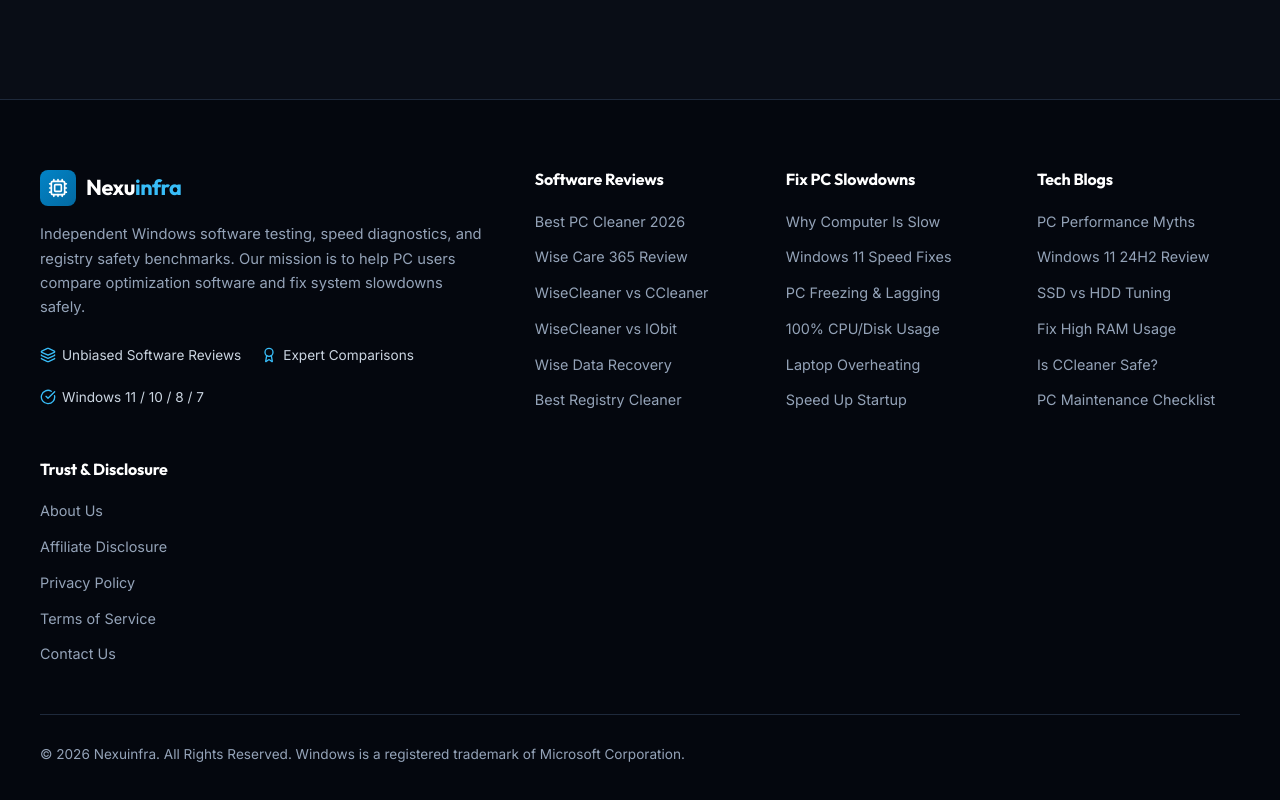
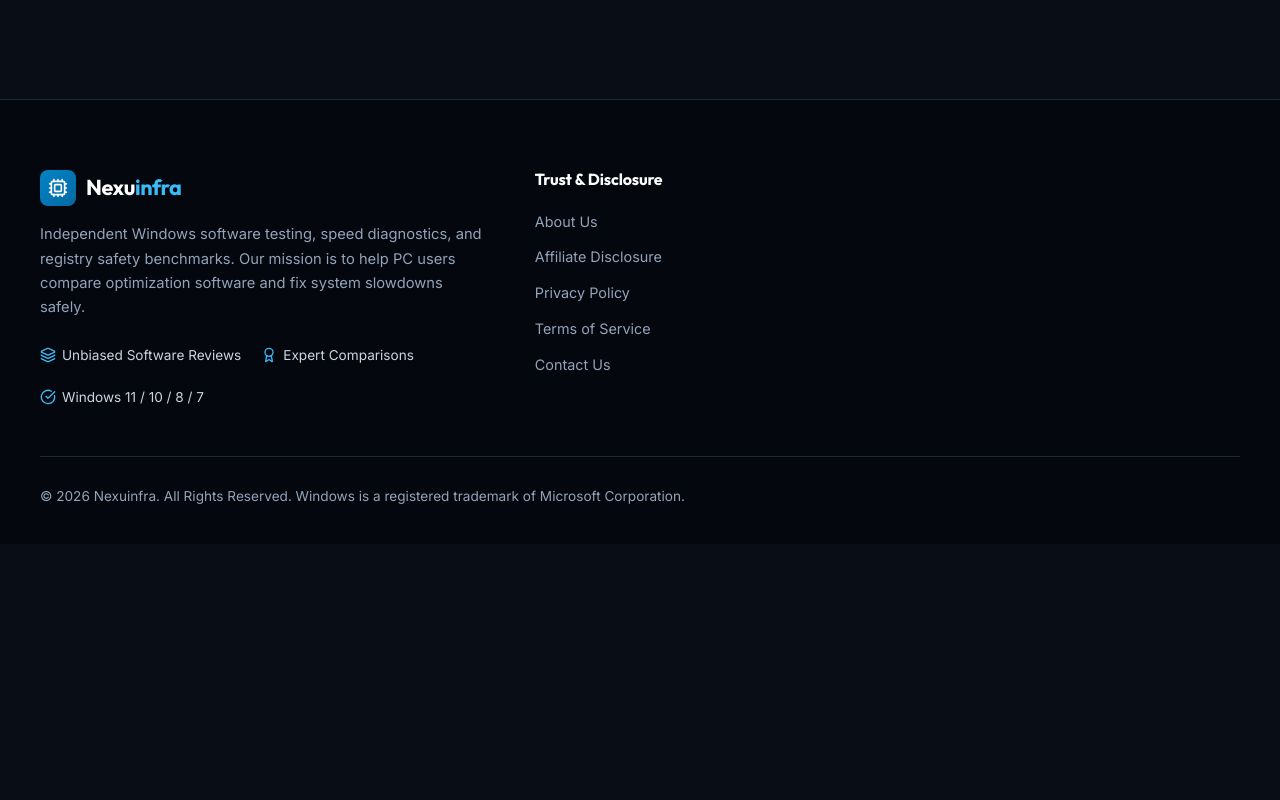
Before and after one commit to codershiveinterns-cloud/Nexuinfra, a React (Vite) app: page / in a window 1280 px wide. Shown: the part 2840-3640 px from the top of the page. After the commit the page ends 3384 px from the top, so only its background shows below. Built offline with nearby package versions, Linux system fonts and the light colour scheme.

Commit message:
Remove Software Reviews, Fix PC Slowdowns, and Tech Blogs columns from footer

```diff
--- a/src/components/Footer.jsx
+++ b/src/components/Footer.jsx
@@ -32,45 +32,6 @@ export default function Footer() {
             </div>
           </div>
 
-          {/* Quick Category Links */}
-          <div className="footer-column">
-            <h4>Software Reviews</h4>
-            <ul className="footer-links">
-              <li><Link to="/reviews/best-pc-cleaner-2026">Best PC Cleaner 2026</Link></li>
-              <li><Link to="/reviews/wise-care-365-review">Wise Care 365 Review</Link></li>
-              <li><Link to="/reviews/wisecleaner-vs-ccleaner">WiseCleaner vs CCleaner</Link></li>
-              <li><Link to="/reviews/wisecleaner-vs-iobit">WiseCleaner vs IObit</Link></li>
-              <li><Link to="/reviews/wise-data-recovery-review">Wise Data Recovery</Link></li>
-              <li><Link to="/reviews/best-free-registry-cleaner">Best Registry Cleaner</Link></li>
-            </ul>
-          </div>
-
-          {/* Troubleshoot Links */}
-          <div className="footer-column">
-            <h4>Fix PC Slowdowns</h4>
-            <ul className="footer-links">
-              <li><Link to="/blog/why-is-my-computer-so-slow">Why Computer Is Slow</Link></li>
-              <li><Link to="/blog/windows-11-running-slow-10-fixes">Windows 11 Speed Fixes</Link></li>
-              <li><Link to="/blog/pc-freezing-lagging-solutions">PC Freezing & Lagging</Link></li>
-              <li><Link to="/blog/high-cpu-disk-usage-fix">100% CPU/Disk Usage</Link></li>
-              <li><Link to="/blog/laptop-overheating-fixes">Laptop Overheating</Link></li>
-              <li><Link to="/blog/startup-taking-too-long-fix">Speed Up Startup</Link></li>
-            </ul>
-          </div>
-
-          {/* Tech Blogs */}
-          <div className="footer-column">
-            <h4>Tech Blogs</h4>
-            <ul className="footer-links">
-              <li><Link to="/blogs/top-10-pc-performance-myths-debunked">PC Performance Myths</Link></li>
-              <li><Link to="/blogs/windows-11-24h2-update-performance-review">Windows 11 24H2 Review</Link></li>
-              <li><Link to="/blogs/ssd-vs-hdd-optimization-guide-2026">SSD vs HDD Tuning</Link></li>
-              <li><Link to="/blogs/how-to-fix-high-ram-usage-windows-11">Fix High RAM Usage</Link></li>
-              <li><Link to="/blogs/is-ccleaner-safe-in-2026">Is CCleaner Safe?</Link></li>
-              <li><Link to="/blogs/ultimate-pc-maintenance-checklist-2026">PC Maintenance Checklist</Link></li>
-            </ul>
-          </div>
-
           {/* Trust & Legal Links */}
           <div className="footer-column">
             <h4>Trust & Disclosure</h4>
```
